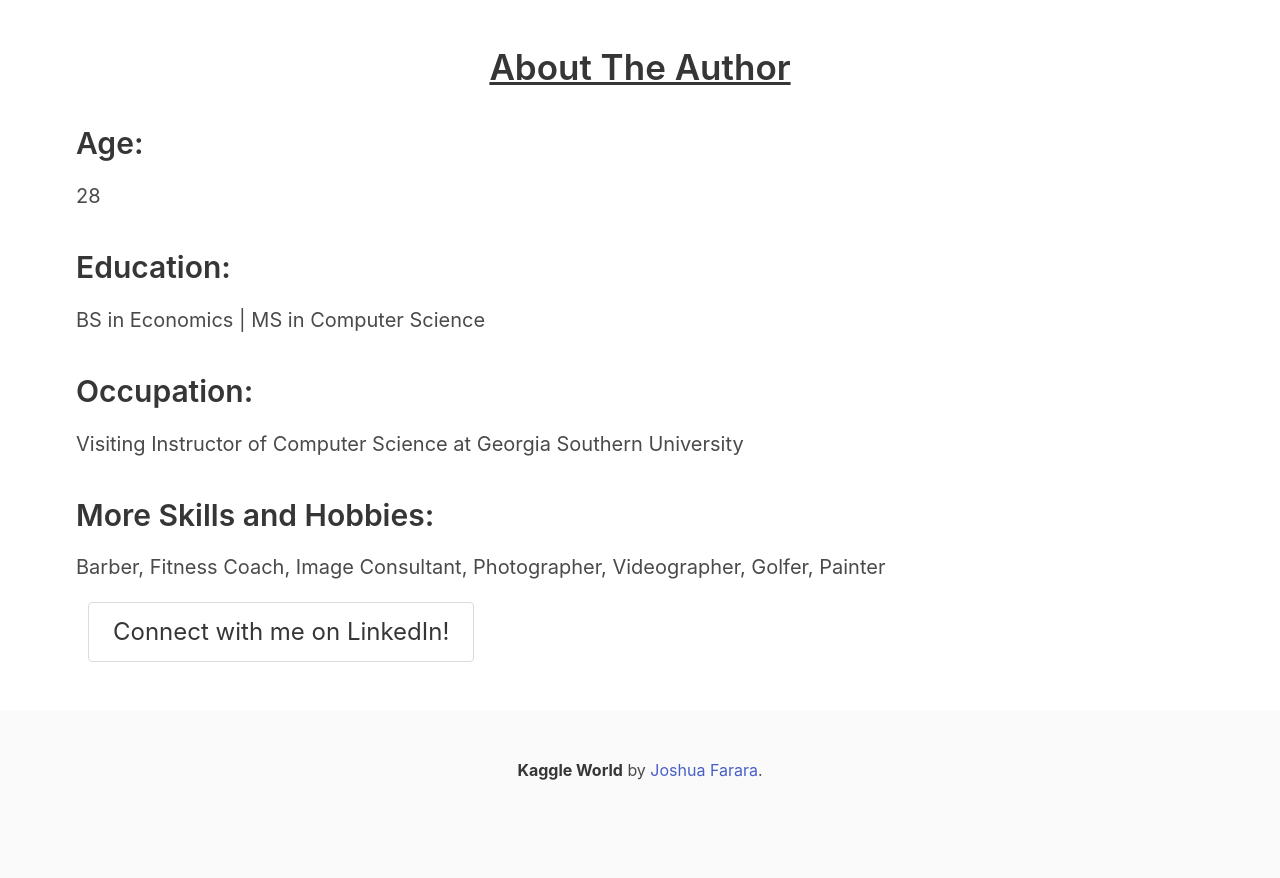
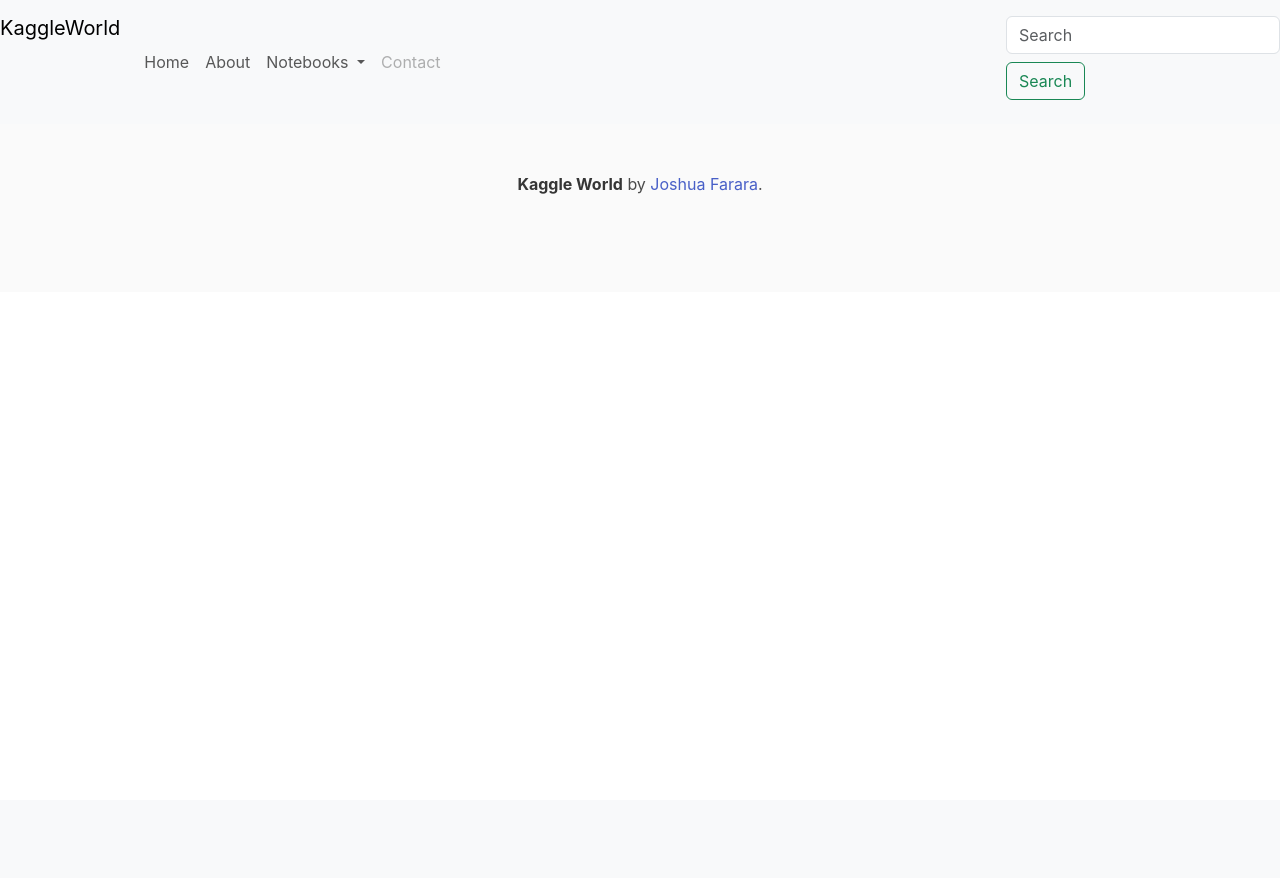
Before and after one commit to JoshuaFarara/KaggleWorld, a Flask app: page / in a window 1280 px wide. After the commit the page ends 194 px from the top, so only its background shows below. Run offline with Flask 3, Linux system fonts and the light colour scheme; some libraries are stand-ins or nearby versions.

Commit message:
Update Flask app, templating, base, about page, : 	modified:   __pycache__/app.cpython-311.pyc 	modified:   app.py 	new file:   drafting.txt 	modified:   helpful_resources.txt 	renamed:    notebooks/cofee_sales/amazon-sales-data-science.ipynb -> notebooks/amazon-sales-data-science.ipynb 	new file:   templates/about.html 	modified:   templates/base.html 	new file:   templates/index.html 	modified:   templates/navigation.html

```diff
--- a/app.py
+++ b/app.py
@@ -4,6 +4,11 @@
 
 @app.route('/')
 def home():
+
+    return render_template('base.html')
+
+@app.route('/about')
+def about():
     # return "<p>Hello, World!</p>"
     name = "Joshua Farara"
     age = 28
@@ -11,7 +16,7 @@
     undergrad = "BS in Economics"
     masters =  "MS in Computer Science"
 
-    return render_template('base.html', name=name, age=age, occupation=occupation, undergrad=undergrad, masters=masters)
+    return render_template('about.html', name=name, age=age, occupation=occupation, undergrad=undergrad, masters=masters)
 
 @app.route('/data-analysis')
 def data_analysis():
--- a/helpful_resources.txt
+++ b/helpful_resources.txt
@@ -6,3 +6,6 @@
 
 # Activate Virtual Environment
 venv/Scripts/activate
+
+
+flask --debug run
--- a/templates/base.html
+++ b/templates/base.html
@@ -3,7 +3,9 @@
     <meta charset="UTF-8">
     <meta name="viewport" content="width=device-width, initial-scale=1.0">
 
-    <title>Kaggle World Analysis</title>
+    <title>
+        Kaggle World Analysis - {% block title %}{% endblock %}
+    </title>
 
     <!-- Bootstrap CSS-->
     <link href="https://cdn.jsdelivr.net/npm/bootstrap@5.3.2/dist/css/bootstrap.min.css" rel="stylesheet" integrity="sha384-T3c6CoIi6uLrA9TneNEoa7RxnatzjcDSCmG1MXxSR1GAsXEV/Dwwykc2MPK8M2HN" crossorigin="anonymous">
@@ -14,57 +16,26 @@
     <link  rel="stylesheet" href="https://cdn.jsdelivr.net/npm/bulma@0.8.2/css/bulma.min.css"/>
 
     <!-- CSS Files -->
-    <link id="pagestyle" href="/static/assets/css/material-dashboard.css?v=3.0.0" rel="stylesheet" />
+    <!-- <link id="pagestyle" href="/static/assets/css/material-dashboard.css?v=3.0.0" rel="stylesheet" /> -->
 
     <!-- Favicon -->
     <link rel="icon" href="./favicon.ico" type="image/x-icon">
 
+    {% block stylesheets %}{% endblock stylesheets %}
+
 </head>
-            <!-- <section class="hero is-dark is-bold">
 
-                <div class="hero-body">
-                    <div class="container">
-                        <ul id="navigation">
-                            {% for item in navigation %}
-                                <li><a href="{{ item.href }}">{{ item.caption }}</a></li>
-                            {% endfor %}
-                            </ul>
-                        <h1 class="title">Welcome to Joshua's Kaggle World</h1>
-                        <br />
-                        <p class="subtitle">This website has been curated by {{ name }} to display his data analysis and data science projects.
-                            All data is coming from Kaggle, in which it is processed and analyzed using jupyter notebooks, then curated and visualized here!</p>
-                    </div>
-                </div>
-            </section> -->
 <body>
-    <section class="section">
-        <div class="container">
-            <div class="content is-medium">
-                <h2 class="has-text-centered"><u> About The Author</u></h2>
+    {% include '/navigation.html' %}
 
-                <h3>Age:</h3>
-                <p>{{ age }}</p>
+    <main>
+        {% block content %}{% endblock content %}
+    </main>
 
-                <h3>Education:</h3>
-                <p>{{ undergrad }} | {{ masters }}</p>
 
-                <h3>Occupation:</h3>
-                <p>{{ occupation }}</p>
 
-                <h3>More Skills and Hobbies:</h3>
-                <p>Barber, Fitness Coach, Image Consultant, Photographer, Videographer, Golfer, Painter </p>
-
-                <div class="container">
-                    <button
-                        class="button is-large"
-                        onClick="location.href='https://www.linkedin.com/in/joshuafarara/'"
-                    >
-                        Connect with me on LinkedIn!
-                    </button>
-                </div>
-            </div>
-        </div>
-    </section>
+    <!-- Specific Page JS goes HERE  -->
+    {% block javascripts %}{% endblock javascripts %}
 
     <script  defer src="https://use.fontawesome.com/releases/v5.3.1/js/all.js"></script>
 
--- a/templates/navigation.html
+++ b/templates/navigation.html
@@ -1,10 +1,35 @@
-{$ content block $}
-<div class="sidebar">
-    <ul class="menu">
-      <li><a href="#">Home</a></li>
-      <li><a href="#">About</a></li>
-      <li><a href="#">Data Analysis</a></li>
-      <li><a href="#">Contact</a></li>
+<nav class="navbar navbar-expand-lg navbar-light bg-light">
+  <a class="navbar-brand" href="#">KaggleWorld</a>
+  <button class="navbar-toggler" type="button" data-toggle="collapse" data-target="#navbarSupportedContent" aria-controls="navbarSupportedContent" aria-expanded="false" aria-label="Toggle navigation">
+    <span class="navbar-toggler-icon"></span>
+  </button>
+
+  <div class="collapse navbar-collapse" id="navbarSupportedContent">
+    <ul class="navbar-nav mr-auto">
+      <li class="nav-item active">
+        <a class="nav-link" href="#">Home <span class="sr-only">(current)</span></a>
+      </li>
+      <li class="nav-item">
+        <a class="nav-link" href="/about">About</a>
+      </li>
+      <li class="nav-item dropdown">
+        <a class="nav-link dropdown-toggle" href="#" id="navbarDropdown" role="button" data-toggle="dropdown" aria-haspopup="true" aria-expanded="false">
+          Notebooks
+        </a>
+        <div class="dropdown-menu" aria-labelledby="navbarDropdown">
+          <a class="dropdown-item" href="#">Coffee Sales</a>
+          <a class="dropdown-item" href="#">Amazon Sales</a>
+          <div class="dropdown-divider"></div>
+          <a class="dropdown-item" href="#">Airbnb</a>
+        </div>
+      </li>
+      <li class="nav-item">
+        <a class="nav-link disabled" href="#">Contact</a>
+      </li>
     </ul>
-</div>
-{$ end block $}
+    <form class="form-inline my-2 my-lg-0">
+      <input class="form-control mr-sm-2" type="search" placeholder="Search" aria-label="Search">
+      <button class="btn btn-outline-success my-2 my-sm-0" type="submit">Search</button>
+    </form>
+  </div>
+</nav>
```
Also changed, not shown: drafting.txt (added, +17 -0 lines), templates/about.html (added, +51 -0 lines), templates/index.html (added), 2 other files.
